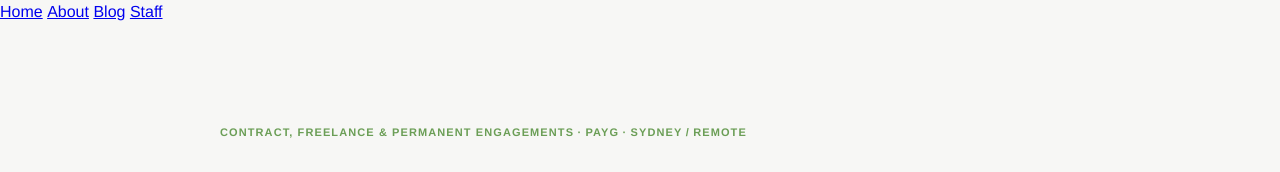
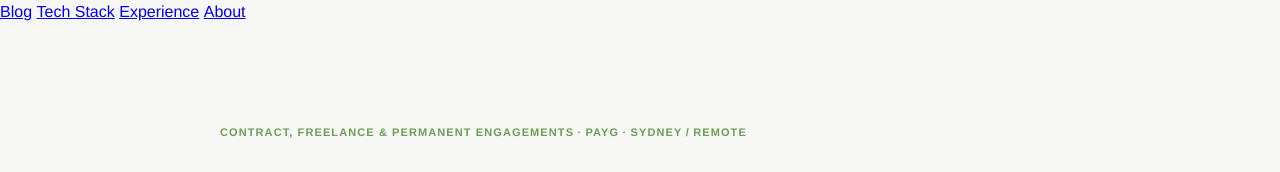
Before and after one commit to mckenzie-mm/mckenzie-mm.github.io, a Jekyll site: the page built from index.html, in a window 1280 px wide and 900 px high. Shown: the top 172 px of the window. Built offline with Jekyll 4.4.1, drawn with Linux system fonts in a browser that asks for light colours.

Commit message:
add nav bar

```diff
--- a/_data/navigation.yml
+++ b/_data/navigation.yml
@@ -1,8 +1,8 @@
-- name: Home
-  link: /
+- name: Blog
+  link: /blog.html
+- name: Tech Stack
+  link: /#skills
+- name: Experience
+  link: /#experience
 - name: About
   link: /about.html
-- name: Blog
-  link: /blog.html
-- name: Staff
-  link: /staff.html
```
